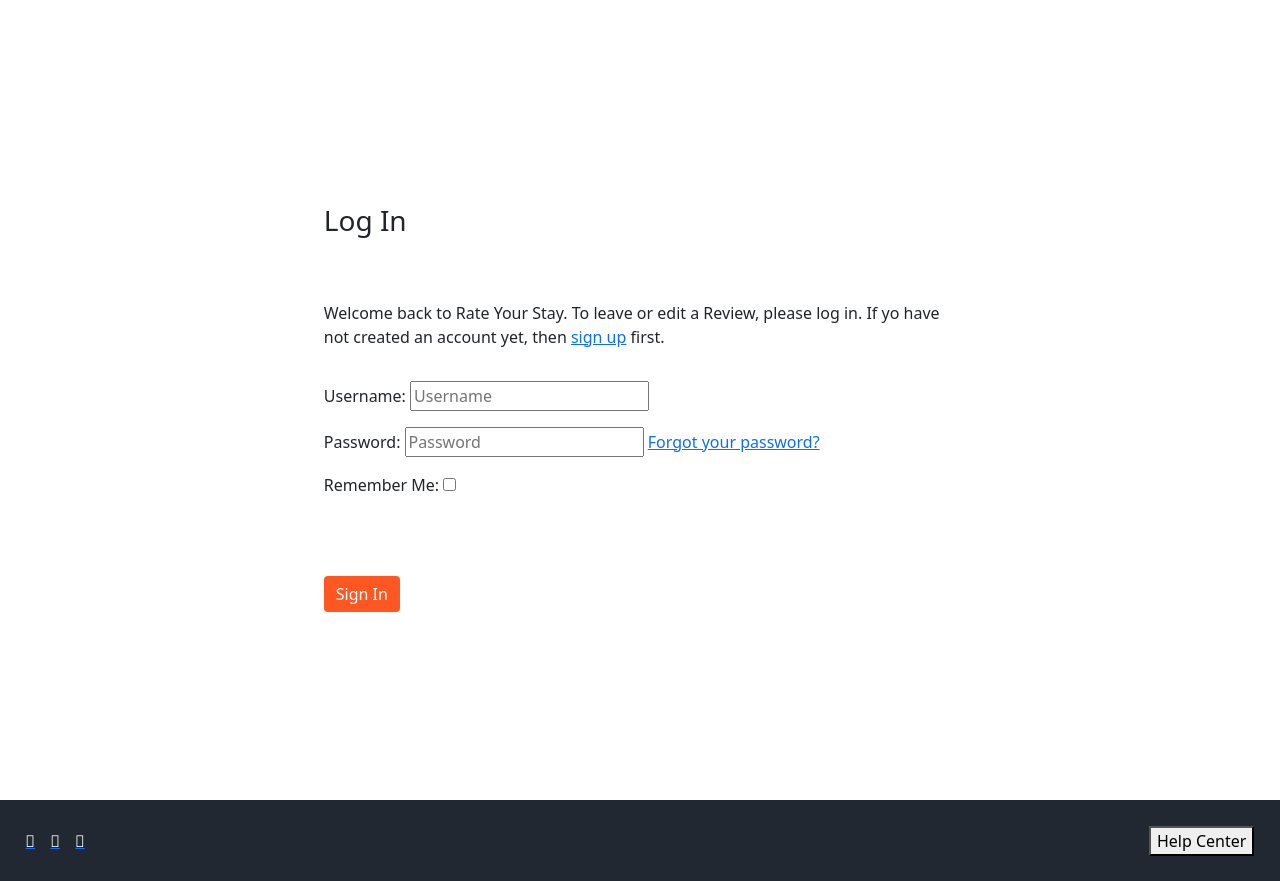
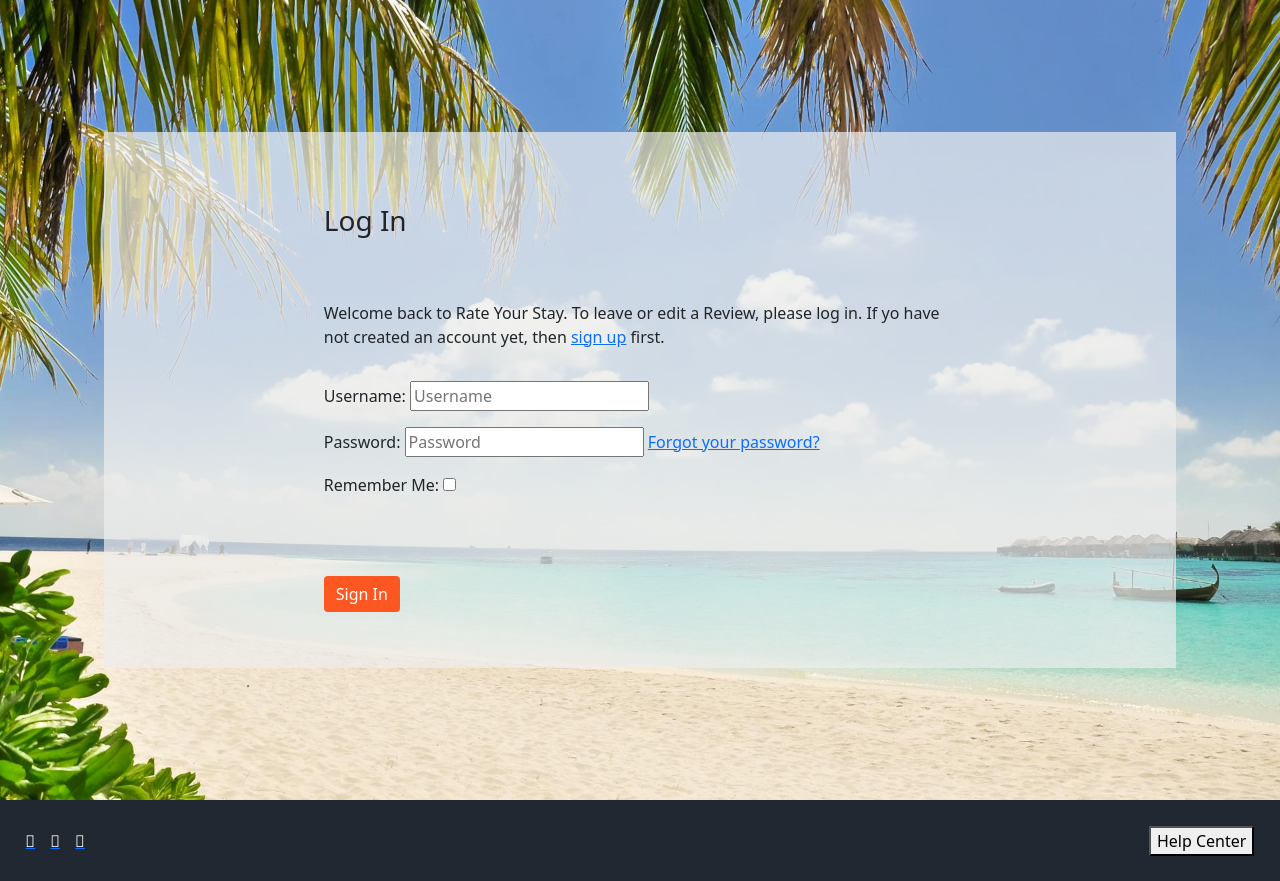
Before and after one commit to Chikayo-k/rate-your-stay, a Django app: page /accounts/login/ in a window 1280 px wide. Shown: the part 56-937 px from the top of the page. Run offline with Django 4.2, Linux system fonts and the light colour scheme; some libraries are stand-ins or nearby versions.

Commit message:
Add background image foflogin page

```diff
--- a/static/css/style.css
+++ b/static/css/style.css
@@ -123,6 +123,16 @@ footer{
 
 /* Log In Page */
 
+.background{
+    background:url(../images/login.jpg) no-repeat center center/cover;
+    width:100% ;
+}
+
+.login-background{
+    background-color: rgb(238, 238, 238, 0.7);
+    padding: 5%;
+ }
+
 .login-container{
     height: 100vh;
     display: flex;
```
